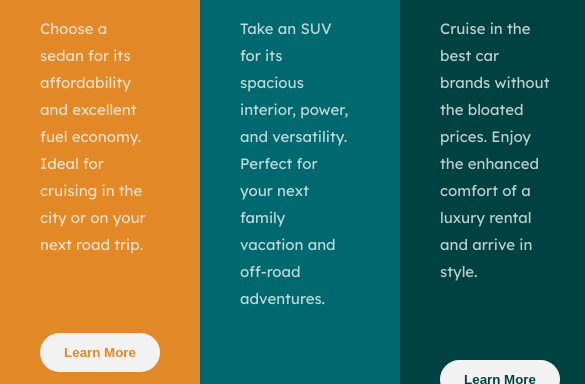
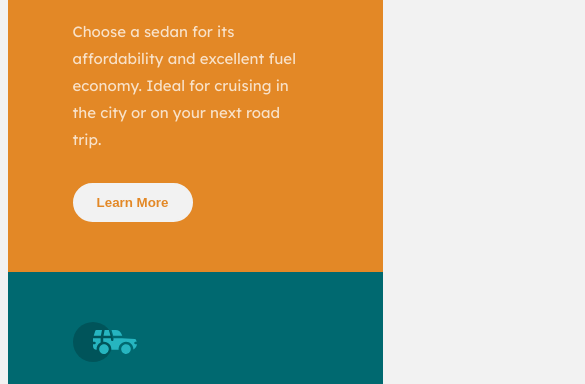
Before and after one commit to nmelgar/3_column_preview_card_component, a plain HTML site: page index.html in a window 390 px wide. Shown: the part 218-602 px from the top of the page, 585 px wide, since content can reach past the window. Drawn offline with Linux system fonts and the light colour scheme.

Commit message:
07-10-15:12--its done, responsiveness was added in these last changes

```diff
--- a/css/styles.css
+++ b/css/styles.css
@@ -45,7 +45,7 @@ body {
 h2 {
   color: var(--very-light-gray);
   font-weight: 700;
-  font-size: 30px;
+  font-size: 35px;
 }
 
 p:not(.learn-more-button) {
@@ -137,3 +137,36 @@ p:not(.learn-more-button) {
   color: var(--bright-orange);
   text-decoration: none;
 }
+
+@media screen and (max-width: 799px) {
+  .component-container {
+    display: grid;
+    grid-template-columns: 1fr;
+    max-width: 375px;
+    margin: 0 auto;
+    margin-top: 10%;
+  }
+
+  p:not(.learn-more-button) {
+    padding: 5px 10px 10px 0;
+  }
+
+  .component-column {
+    padding: 50px 65px 50px 65px;
+  }
+
+  .column-1 {
+    background-color: var(--bright-orange);
+    border-top-right-radius: 10px;
+    border-bottom-left-radius: 0;
+  }
+
+  .column-3 {
+    border-top-right-radius: 0;
+    border-bottom-right-radius: 10px;
+    border-bottom-left-radius: 10px;
+  }
+  .learn-more-button{
+    margin-top: 5px;
+  }
+}
```
Also changed, not shown: index.html (+3 -3 lines).
